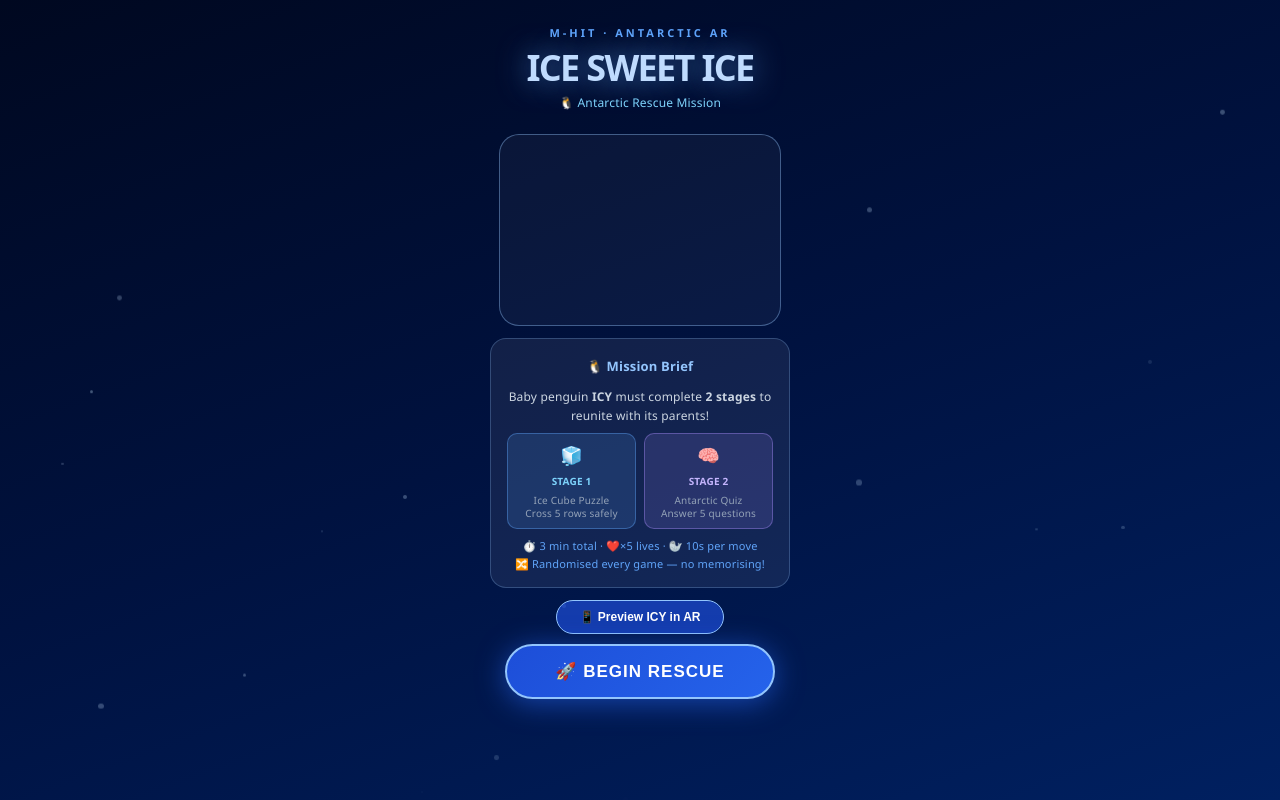
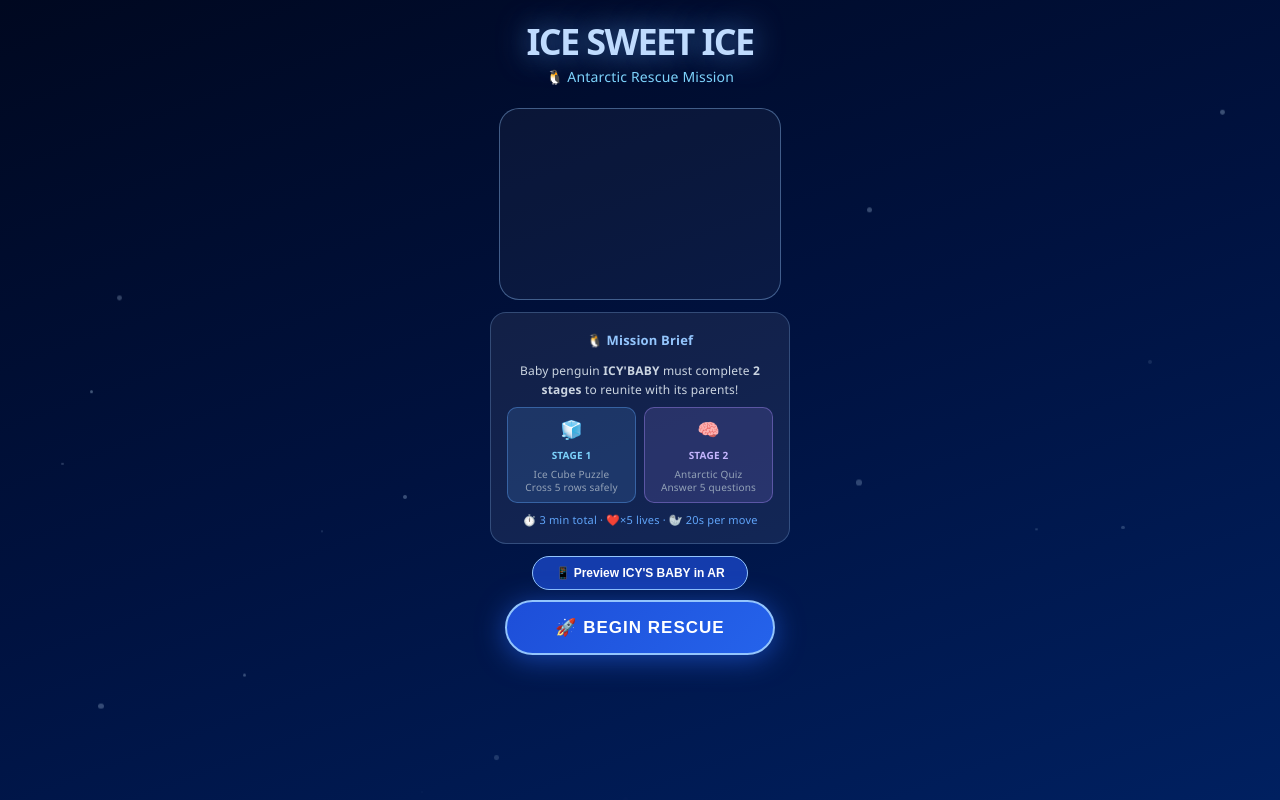
Before and after one commit to chakshu3011/antarctic-pwa, a React (Vite) app: page /game in a window 1280 px wide. Built offline with nearby package versions, Linux system fonts and the light colour scheme.

Commit message:
Update AR game changes

```diff
--- a/src/Pages/ARGame.jsx
+++ b/src/Pages/ARGame.jsx
@@ -4,7 +4,7 @@ import React, { useState, useRef, useEffect } from 'react';
 const ROWS       = 5;
 const COLS       = 3;
 const MAX_LIVES  = 5;
-const MOVE_SEC   = 10;   // seconds per tap
+const MOVE_SEC   = 20;   // seconds per tap
 const GAME_SEC   = 180;  // 3 min overall
 
 // ── Quiz pool ─────────────────────────────────────────────────────────────────
@@ -302,11 +302,11 @@ const ARGame = () => {
           padding: '20px 20px 32px', boxSizing: 'border-box',
         }}>
           <div style={{ textAlign: 'center', marginBottom: '6px' }}>
-            <div style={{ fontSize: '11px', letterSpacing: '3px', color: '#60a5fa', fontWeight: 'bold' }}>M-HIT · ANTARCTIC AR</div>
+
             <h1 style={{ margin: '2px 0 0', fontSize: 'clamp(28px,7vw,36px)', fontWeight: '900', color: '#bfdbfe', textShadow: '0 0 30px rgba(96,165,250,0.7)', lineHeight: 1.1 }}>
               ICE SWEET ICE
             </h1>
-            <div style={{ fontSize: '12px', color: '#7dd3fc', marginTop: '2px' }}>🐧 Antarctic Rescue Mission</div>
+            <div style={{ fontSize: '14px', color: '#7dd3fc', marginTop: '2px' }}>🐧 Antarctic Rescue Mission</div>
           </div>
 
           <div style={{ width: '100%', maxWidth: '280px', height: '190px', borderRadius: '20px', overflow: 'hidden', background: 'rgba(255,255,255,0.04)', border: '1.5px solid rgba(147,197,253,0.4)', margin: '12px 0' }}>
@@ -324,7 +324,7 @@ const ARGame = () => {
           <div style={{ width: '100%', maxWidth: '300px', background: 'rgba(255,255,255,0.07)', border: '1px solid rgba(147,197,253,0.25)', borderRadius: '16px', padding: '14px 16px', marginBottom: '12px', boxSizing: 'border-box' }}>
             <p style={{ margin: '0 0 8px', fontSize: '13px', fontWeight: 'bold', color: '#93c5fd' }}>🐧 Mission Brief</p>
             <p style={{ margin: '0 0 8px', fontSize: '12px', color: '#cbd5e1', lineHeight: 1.6 }}>
-              Baby penguin <strong>ICY</strong> must complete <strong>2 stages</strong> to reunite with its parents!
+              Baby penguin <strong>ICY'BABY</strong> must complete <strong>2 stages</strong> to reunite with its parents!
             </p>
             <div style={{ display: 'flex', gap: '8px', marginBottom: '8px' }}>
               <div style={{ flex: 1, background: 'rgba(96,165,250,0.15)', border: '1px solid rgba(96,165,250,0.4)', borderRadius: '10px', padding: '8px', textAlign: 'center' }}>
@@ -339,13 +339,12 @@ const ARGame = () => {
               </div>
             </div>
             <p style={{ margin: 0, fontSize: '11px', color: '#60a5fa', lineHeight: 1.6 }}>
-              ⏱️ 3 min total · ❤️×5 lives · 🦭 10s per move<br />
-              🔀 Randomised every game — no memorising!
+              ⏱️ 3 min total · ❤️×5 lives · 🦭 20s per move
             </p>
           </div>
 
           <button onClick={activateAR} style={{ padding: '9px 22px', background: 'rgba(29,78,216,0.7)', color: 'white', border: '1px solid #93c5fd', borderRadius: '18px', fontSize: '12px', fontWeight: 'bold', cursor: 'pointer', marginBottom: '10px' }}>
-            📱 Preview ICY in AR
+            📱 Preview ICY'S BABY in AR
           </button>
           <button onClick={startGame} style={{ padding: '15px 48px', background: 'linear-gradient(135deg,#1d4ed8,#2563eb)', color: 'white', border: '2px solid #93c5fd', borderRadius: '36px', fontSize: '17px', fontWeight: '900', cursor: 'pointer', boxShadow: '0 4px 28px rgba(37,99,235,0.6)', letterSpacing: '1px', WebkitTapHighlightColor: 'transparent' }}>
             🚀 BEGIN RESCUE
```
